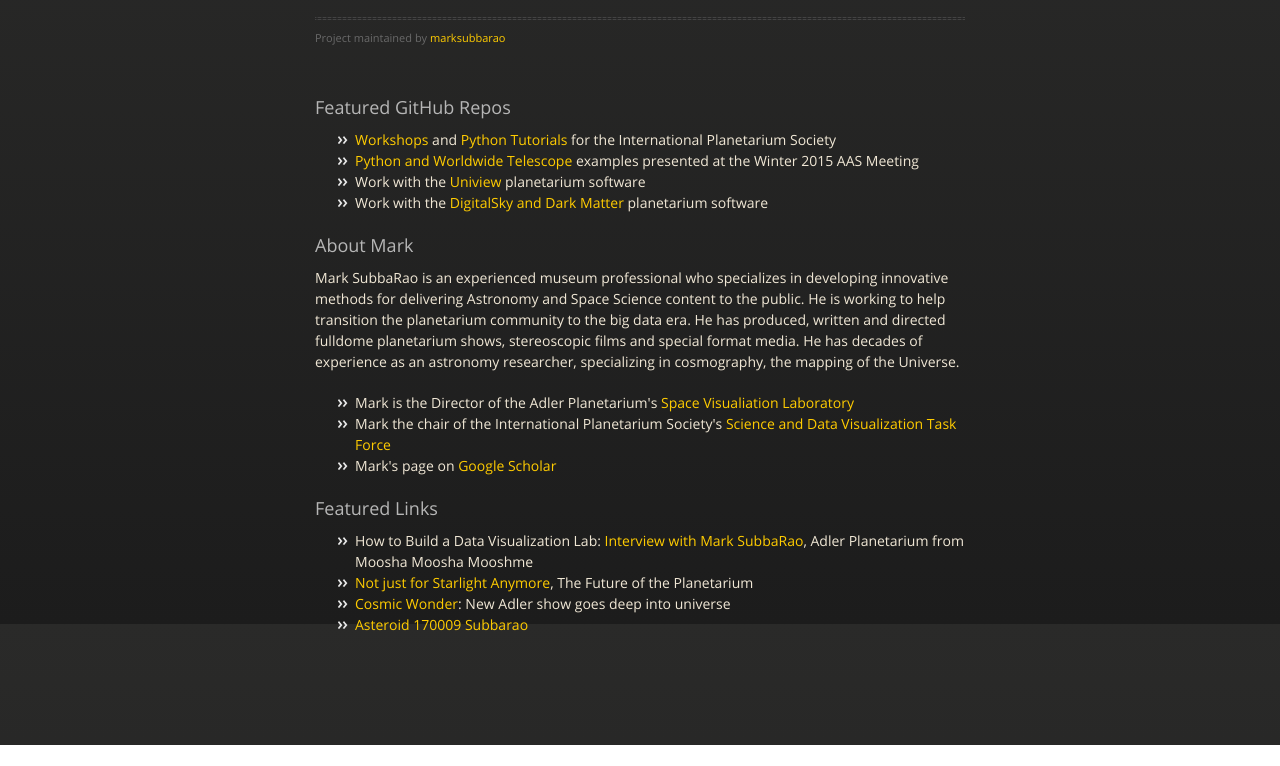
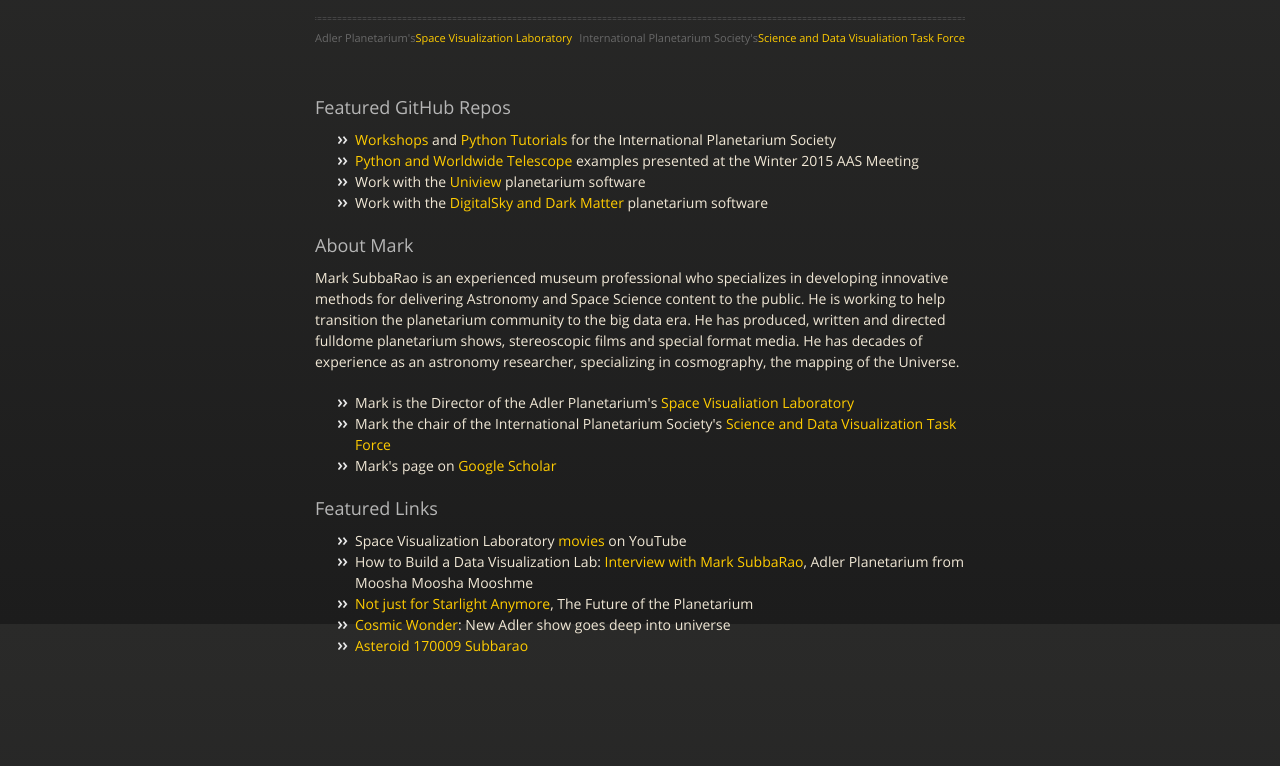
Before and after one commit to marksubbarao/marksubbarao.github.io, a plain HTML site: page index.html in a window 1280 px wide. Shown: the part 176-942 px from the top of the page. Before the commit the page ends 921 px from the top, so only its background shows below. Drawn offline with nearby package versions, Linux system fonts and the light colour scheme.

Commit message:
Update index.html

```diff
--- a/index.html
+++ b/index.html
@@ -31,7 +31,8 @@
           <h1>marksubbarao.github.io</h1>
           <p>Scientific Visualization . Astrophysics . Planetaria</p>
           <hr>
-          <span class="credits left">Project maintained by <a href="https://github.com/marksubbarao">marksubbarao</a></span>
+          <span class="credits left">Adler Planetarium's<a href="https://github.com/SpaceVisualizationLaboratory">Space Visualization Laboratory</a></span>
+          <span class="credits right">International Planetarium Society's<a href="https://github.com/IPSScienceViz">Science and Data Visualiation Task Force</a></span>
         </div>
 
 
@@ -56,6 +57,7 @@ cosmography, the mapping of the Universe.</p>
 <h3><a id="designer-templates" class="anchor" href="#designer-templates" aria-hidden="true"><span class="octicon octicon-link"></span></a>Featured Links</h3>
 
 <ul>
+  <li>Space Visualization Laboratory <a href=https://www.youtube.com/user/AdlerSVL>movies</a> on YouTube</li>
   <li>How to Build a Data Visualization Lab: <a href=http://www.mooshme.org/2013/04/how-to-build-a-data-visualization-lab-interview-with-mark-subbarao-adler-planetarium/>Interview with Mark SubbaRao</a>, Adler Planetarium from
 Moosha Moosha Mooshme </li>
   <li><a href=https://rcc.uchicago.edu/about-rcc/news-features/not-just-starlight-anymore>Not just for Starlight Anymore</a>, The Future of the Planetarium</li>
```
